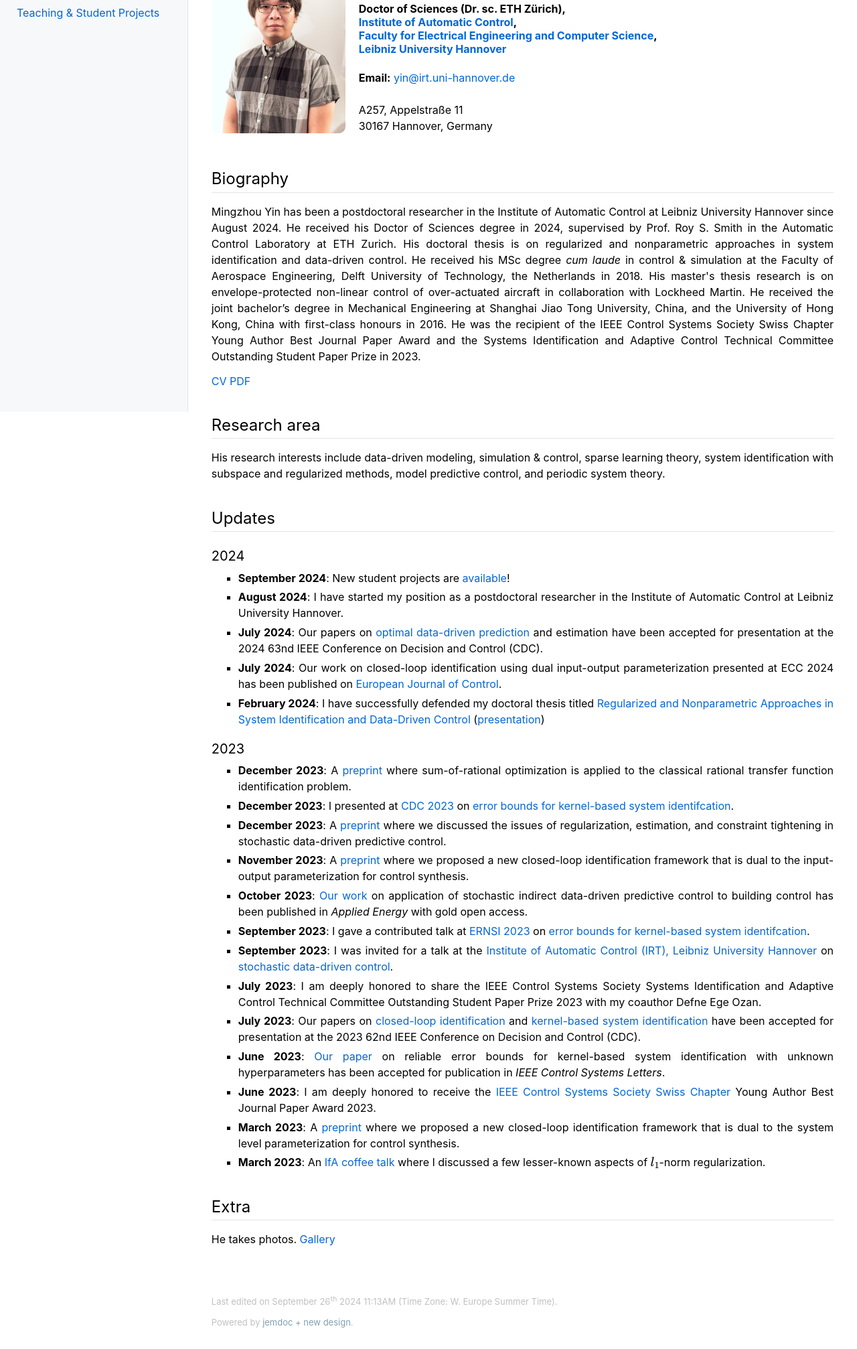
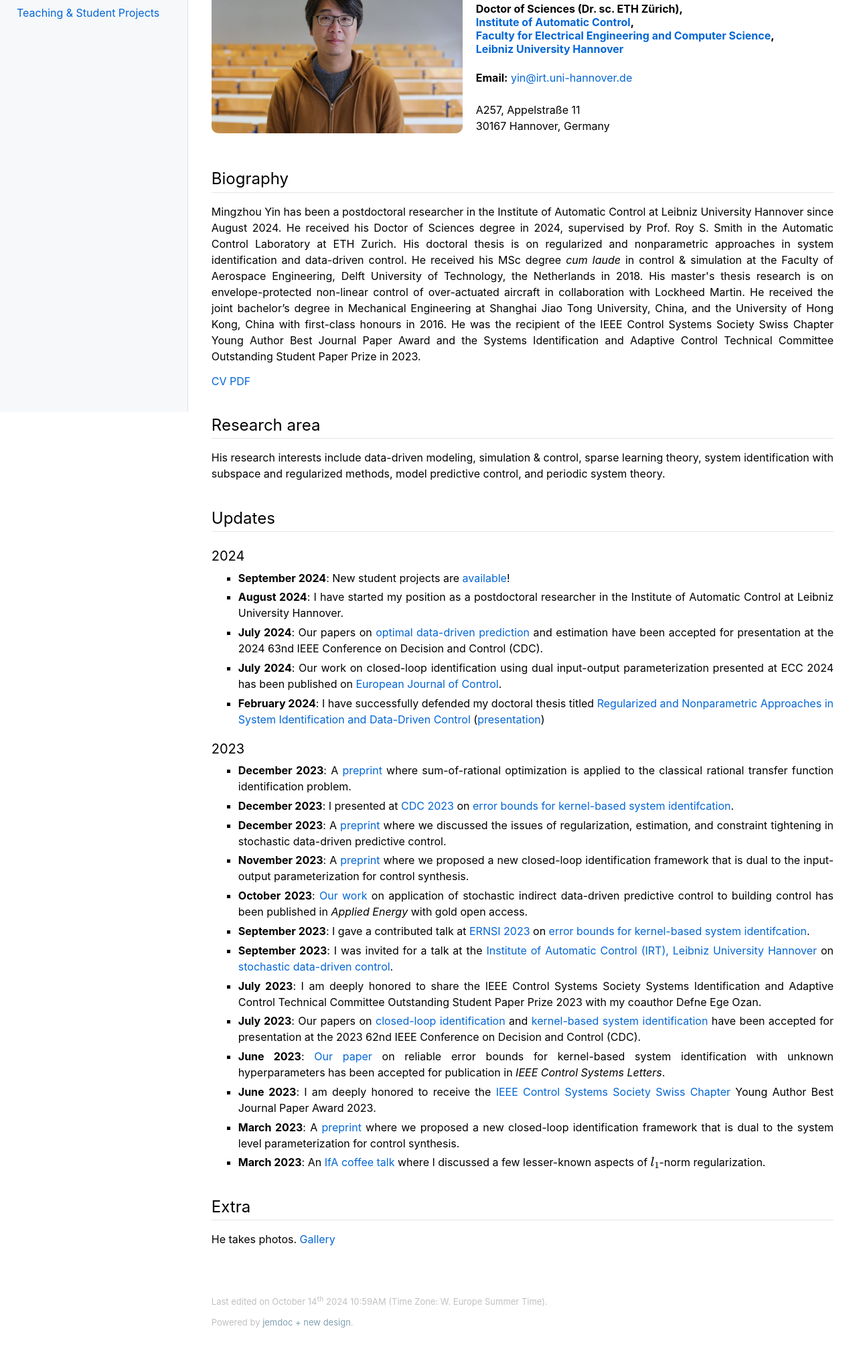
Before and after one commit to mingzhouyin/mingzhouyin.github.io, a plain HTML site: page index.html in a window 1280 px wide. Shown: the part 183-2197 px from the top of the page at 67% size. Drawn offline with nearby package versions, Linux system fonts and the light colour scheme; some packages are replaced by stand-ins of ours.

Commit message:
update profile_pic

```diff
--- a/index.html
+++ b/index.html
@@ -50,7 +50,7 @@ MathJax.Hub.Config({
 <div id="layout-content">
 <p><br /></p>
 <div id="text-img-container"><div id="img-container">
-<img src="./pics/profile_pic_web.jpg" alt="profile pic" width="200px" height="250px" /></div>
+<img src="./pics/yin.jpg" alt="profile pic" width="375px" height="250px" /></div>
 <div id="text-container"><h1>Mingzhou YIN 殷明周 <br /></h1>
 <h4>Doctor of Sciences (Dr. sc. ETH Zürich),<br /> <a href="https://www.irt.uni-hannover.de/en" target=&ldquo;blank&rdquo;>Institute of Automatic Control</a>,<br /> <a href="https://www.fei.uni-hannover.de/en" target=&ldquo;blank&rdquo;>Faculty for Electrical Engineering and Computer Science</a>,<br /> <a href="https://www.uni-hannover.de/en" target=&ldquo;blank&rdquo;>Leibniz University Hannover</a></h4>
 <p><b>Email:</b> <a href="mailto:yin@irt.uni-hannover.de" target=&ldquo;blank&rdquo;>yin@irt.uni-hannover.de</a><br />
@@ -112,7 +112,7 @@ A257, Appelstraße 11<br />
 <div id="footer-container">
 <div id="footer">
 <div id="footer-text">
-Last edited  on September 26<sup>th</sup> 2024  11:13AM (Time Zone: W. Europe Summer Time). </br>
+Last edited  on October 14<sup>th</sup> 2024  10:59AM (Time Zone: W. Europe Summer Time). </br>
 Powered by <a href="https://github.com/szl2/jemdoc-new-design" target="blank">jemdoc + new design</a>.
 </div> <!-- <div id="footer-text"> -->
 </div> <!-- <div id="footer"> -->
```
Also changed, not shown: presentations.html (+1 -1 lines), publications.html (+1 -1 lines), teaching.html (+1 -1 lines), pics/Mingzhou_web.jpg (added), pics/yin.jpg (added).
